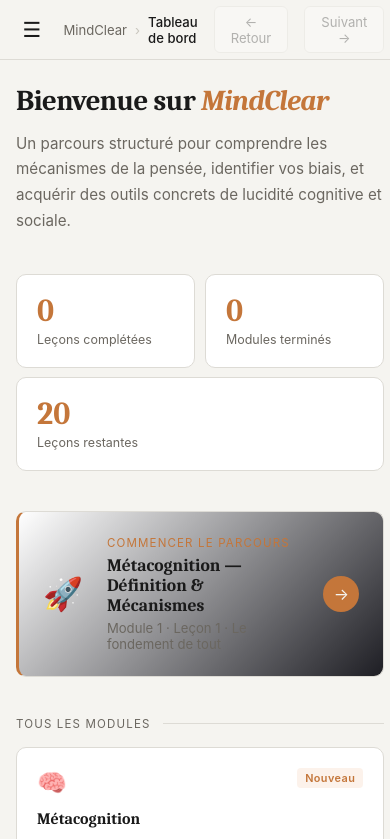
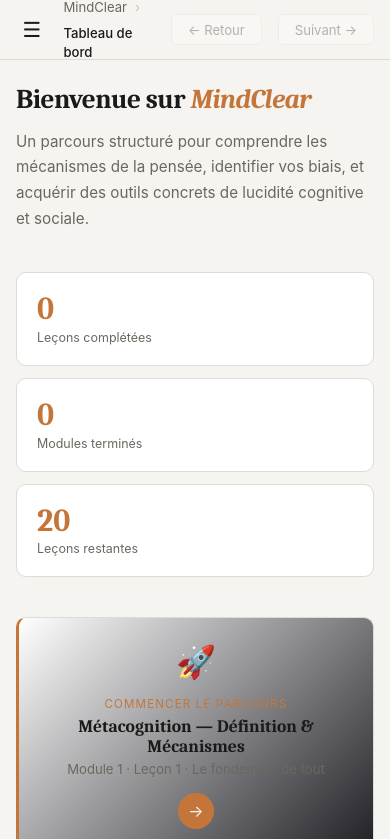
Before and after one commit to Moranoo/mindclear, a plain HTML site: page index.html in a window 390 px wide. Shown: the top 839 px of the page. Drawn offline with Linux system fonts and the light colour scheme.

Commit message:
style: enhance layout responsiveness and improve content width for better display

```diff
--- a/index.html
+++ b/index.html
@@ -610,7 +610,7 @@ body {
 
   .sidebar-overlay.visible { display:block; }
 
-  .main { margin-left: 0; }
+  .main { margin-left: 0; max-width: 100vw; overflow-x: hidden; }
 
   .burger { display:block; }
 
@@ -618,16 +618,24 @@ body {
 
   .stats-row { grid-template-columns: repeat(3,1fr); gap:0.6rem; }
 
-  .content { padding: 1.5rem 1rem; }
+  .content { padding: 1.5rem 1rem; width: 100%; }
 
   .topbar { padding: 0 1rem; }
 
+  .breadcrumb { flex-wrap: wrap; line-height: 1.4; }
+
   .module-hero::before { display:none; }
 }
 
 @media (max-width: 500px) {
-  .stats-row { grid-template-columns: 1fr 1fr; }
-  .stats-row .stat-card:last-child { grid-column: span 2; }
+  .stats-row { grid-template-columns: 1fr; gap: 0.75rem; }
+  .stats-row .stat-card:last-child { grid-column: span 1; }
+
+  .continue-banner { flex-direction: column; text-align: center; gap: 1rem; }
+  .continue-icon { margin: 0 auto; }
+  .continue-arrow { margin: 0 auto; }
+
+  .dash-greeting h1 { font-size: 1.7rem; }
 }
 
 /* Scrollbar */
```
